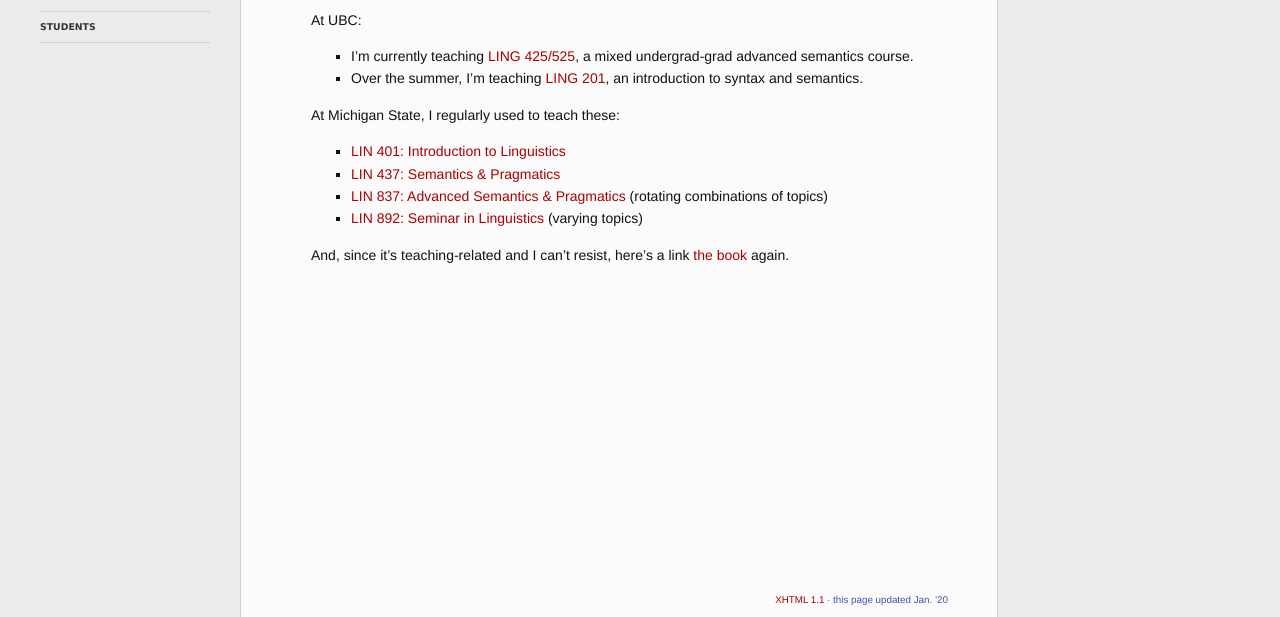
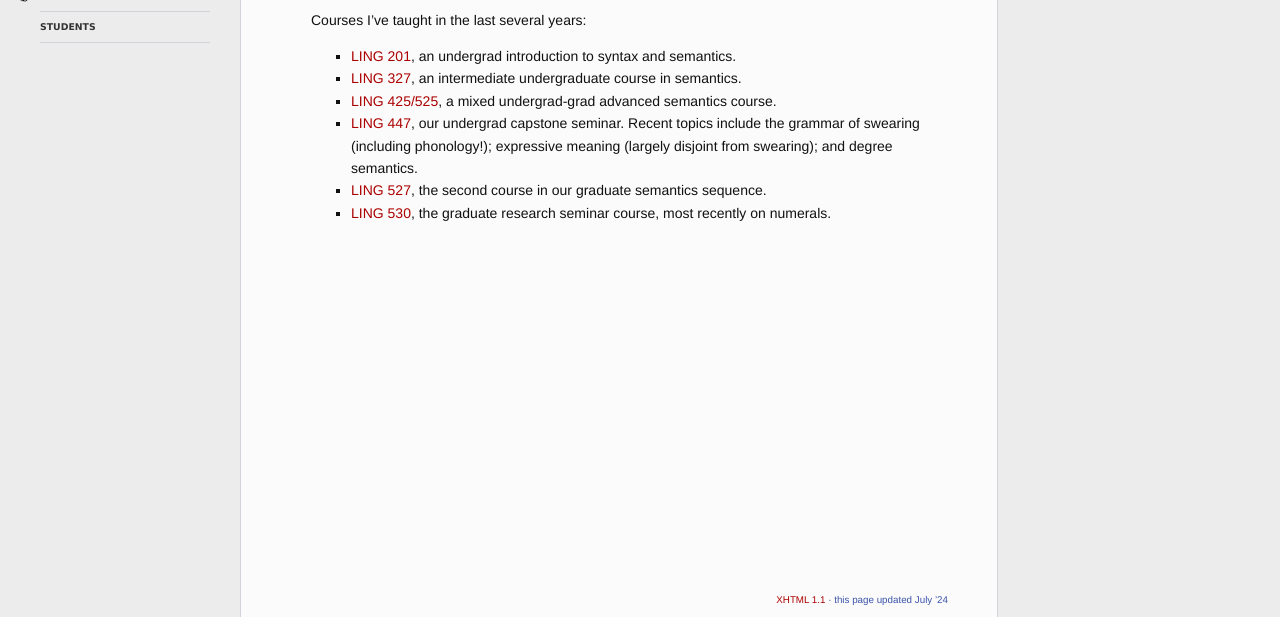
Before and after one commit to morzycki/morzycki.github.io, a plain HTML site: page teaching/teaching.html in a window 1280 px wide. Shown: the part 183-800 px from the top of the page. Drawn offline with Linux system fonts and the light colour scheme; files that its build step writes are made by us from their sources; files whose address does not match are found by name.

Commit message:
Updated teaching info.

```diff
--- a/teaching/teaching.html
+++ b/teaching/teaching.html
@@ -16,10 +16,10 @@
   <link rel="shortcut icon" href="" type="image/x-icon" />
 
   <!--[if !IE]><!-->
-    <link rel="stylesheet" type="text/css" href="main.css"
+    <link rel="stylesheet" type="text/css" href="../main.css"
       media=
       "screen and (min-device-width: 481px), projection, tv, print" />
-    <link rel="stylesheet" type="text/css" href="phone.css"
+    <link rel="stylesheet" type="text/css" href="../phone.css"
       media="screen and (max-device-width: 480px), handheld" />
   <!--<![endif]-->
   <!--[if IE]>
@@ -40,10 +40,10 @@
 <div id="sidebar">
   <ul id="menu">
 
-    <li class="current"><a href="">home</a></li>
+    <li><a href="">home</a></li>
     <li><a href="work">papers etc.</a></li>
     <li><a href="interests">research interests</a></li>
-    <li><a href="teaching">teaching</a></li>
+    <li class="current"><a href="teaching">teaching</a></li>
     <li><a href="students">students</a></li>
 <!--     <li><a href="links">links</a></li> -->
 
@@ -60,52 +60,50 @@
 
 <h2 id="teaching">Teaching</h2>
 
-<p>At UBC:</p>
-
-<ul>
-
-  <li>I&rsquo;m currently teaching <a href="425525/syllabus.pdf">LING
-    425/525</a>, a mixed undergrad-grad advanced semantics course.</li>
-
-  <li>Over the summer, I&rsquo;m teaching <a href="201/syllabus.pdf">LING
-    201</a>, an introduction to syntax and semantics.</li>
-
-</ul>
-
-<p>At Michigan State, I regularly used to teach these:</p>
+<p>Courses I&rsquo;ve taught in the last several years:</p>
 
 <ul>
 
   <li>
-    <a href="401/syllabus.pdf">LIN 401: Introduction to Linguistics</a>
+    <a href="201/syllabus.pdf">LING 201</a>, an undergrad introduction to
+    syntax and semantics.
   </li>
 
   <li>
-    <a href="437/syllabus.pdf">LIN 437: Semantics &amp; Pragmatics</a>
+    <a href="327/syllabus.pdf">LING 327</a>, an intermediate undergraduate
+    course in semantics.
   </li>
 
   <li>
-    <a href="837/syllabus.pdf">LIN 837: Advanced Semantics &amp;
-    Pragmatics</a> (rotating combinations of topics)
+    <a href="425525/syllabus.pdf">LING 425/525</a>, a mixed undergrad-grad
+    advanced semantics course.
   </li>
 
   <li>
-    <a href="892/syllabus.pdf">LIN 892: Seminar in Linguistics</a> (varying
-    topics)
+    <a href="447/syllabus.pdf">LING 447</a>, our undergrad capstone seminar.
+    Recent topics include the grammar of swearing (including phonology!);
+    expressive meaning (largely disjoint from swearing); and degree
+    semantics.
+  </li>
+
+  <li>
+    <a href="527/syllabus.pdf">LING 527</a>, the second course in our
+    graduate semantics sequence.
+  </li>
+
+  <li>
+    <a href="530/syllabus.pdf">LING 530</a>, the graduate research seminar
+    course, most recently on numerals.
   </li>
 
 </ul>
 
-<p>And, since it&rsquo;s teaching-related and I can&rsquo;t resist,
-  here&rsquo;s a link <a href="../work/book">the book</a> again.</p>
-
 </div>
 
 <div id="footer">
-  <a href=
-  "http://validator.w3.org/check?uri=http://morzycki.github.io/teaching.html">XHTML
+  <a href="http://validator.w3.org/check?uri=filler">XHTML
   1.1</a>
-  &middot; this page updated Jan. &rsquo;20
+  &middot; this page updated July &rsquo;24
 </div>
 
 </div>
```
Also changed, not shown: teaching/index.html (+31 -33 lines), 17 other files.
